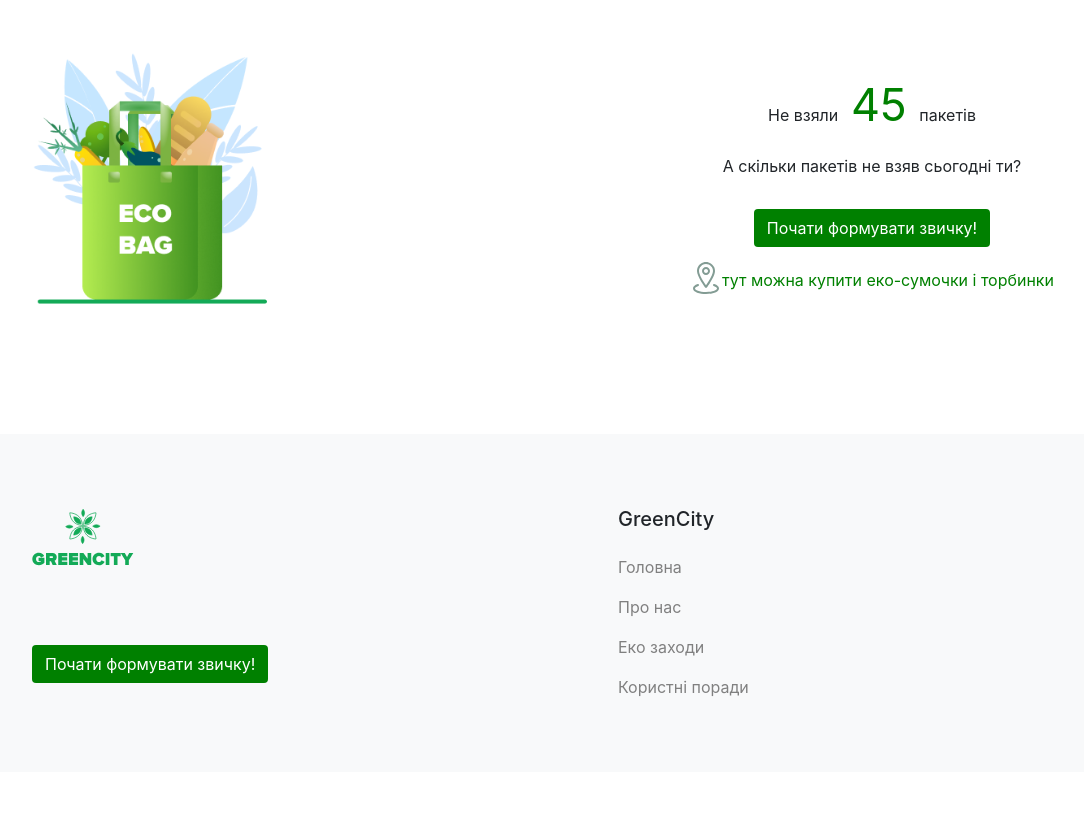
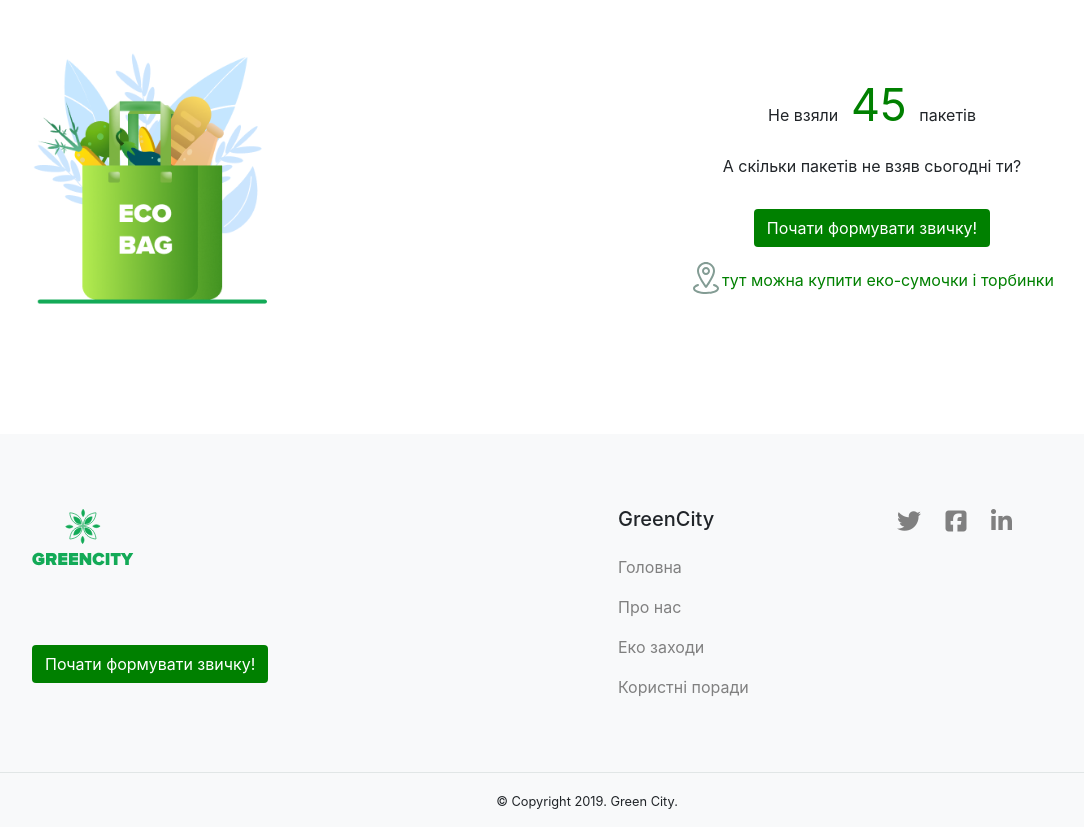
Before and after one commit to MGreshchuk/studyLandingPage, a plain HTML site: page index.html in a window 1280 px wide. Shown: the part 750-1577 px from the top of the page, without its empty margins (53-1137 px from the left). Before the commit the page ends 1522 px from the top, so only its background shows below. Drawn offline with nearby package versions, Linux system fonts and the light colour scheme.

Commit message:
footer logos + bottom copyright

```diff
--- a/index.html
+++ b/index.html
@@ -3,6 +3,7 @@
     <head>
         <meta charset="utf-8">
         <meta name="viewport" content="width=device-width, initial-scale=1, shrink-to-fit=no">
+        <script src="https://kit.fontawesome.com/3bd32111fd.js" crossorigin="anonymous"></script>
         <link rel="stylesheet" href="https://maxcdn.bootstrapcdn.com/bootstrap/4.0.0/css/bootstrap.min.css" integrity="sha384-Gn5384xqQ1aoWXA+058RXPxPg6fy4IWvTNh0E263XmFcJlSAwiGgFAW/dAiS6JXm" crossorigin="anonymous">
         <link rel="stylesheet" href="./styles.css">
         <title>studyLandingPage</title>
@@ -76,14 +77,22 @@
                             <a class="nav-item nav-link footer-nav" href="#">Еко заходи</a>
                             <a class="nav-item nav-link footer-nav" href="#">Користні поради</a>
                         </div>
-                        <div class="col-md-3"></div>
+                        <div class="col-md-3">
+                            <a href="#"><i class='fab fa-twitter logo-link'></i></a>
+                            <a href="#"><i class='fab fa-facebook-square logo-link'></i></a>
+                            <a href="#"><i class='fab fa-linkedin-in logo-link'></i></a>
+                        </div>
                     </div>
                 </section>
+            </div>
+            <div class="footer-bottom">
+                <small>© Copyright 2019. Green City.</small>
             </div>
         </footer>
 
         <script src="https://code.jquery.com/jquery-3.2.1.slim.min.js" integrity="sha384-KJ3o2DKtIkvYIK3UENzmM7KCkRr/rE9/Qpg6aAZGJwFDMVNA/GpGFF93hXpG5KkN" crossorigin="anonymous"></script>
         <script src="https://cdnjs.cloudflare.com/ajax/libs/popper.js/1.12.9/umd/popper.min.js" integrity="sha384-ApNbgh9B+Y1QKtv3Rn7W3mgPxhU9K/ScQsAP7hUibX39j7fakFPskvXusvfa0b4Q" crossorigin="anonymous"></script>
         <script src="https://maxcdn.bootstrapcdn.com/bootstrap/4.0.0/js/bootstrap.min.js" integrity="sha384-JZR6Spejh4U02d8jOt6vLEHfe/JQGiRRSQQxSfFWpi1MquVdAyjUar5+76PVCmYl" crossorigin="anonymous"></script>
+
     </body>
 </html>
--- a/styles.css
+++ b/styles.css
@@ -71,3 +71,19 @@ footer {
 .footer-nav:hover {
     color: #343a40;
 }
+
+.logo-link {
+    font-size: 24px;
+    color: gray;
+    margin: 10px;
+}
+
+.logo-link:hover {
+    color: #343a40;
+}
+
+.footer-bottom {
+    border-top: 1px solid rgba(131, 156, 148, 0.2);;
+    text-align: center;
+    padding: 15px;
+}
```
